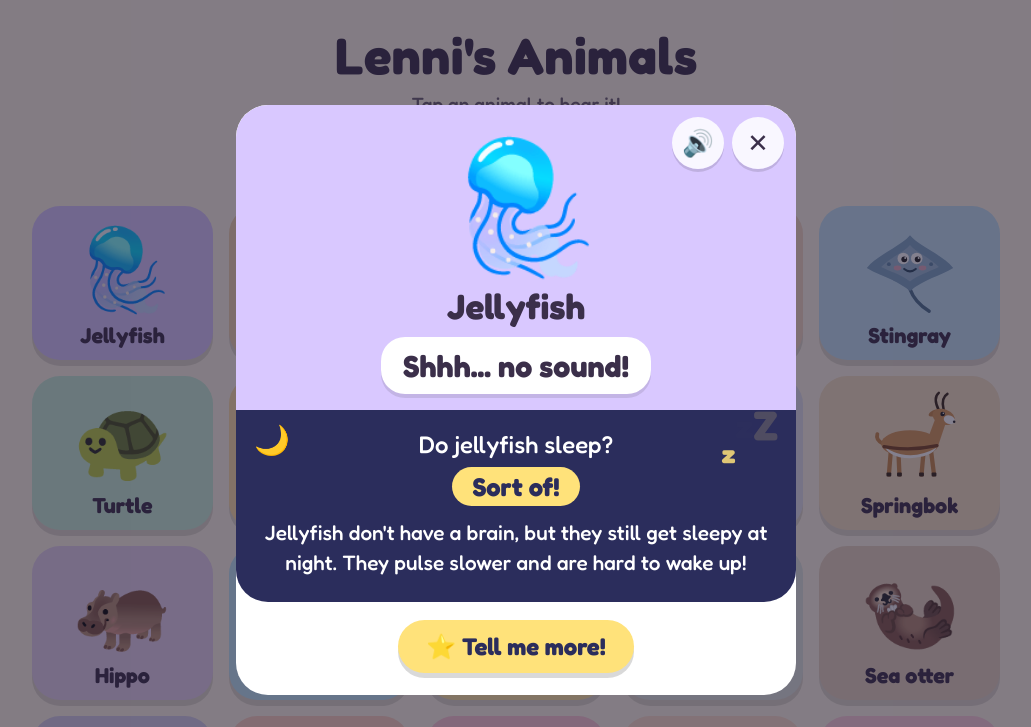
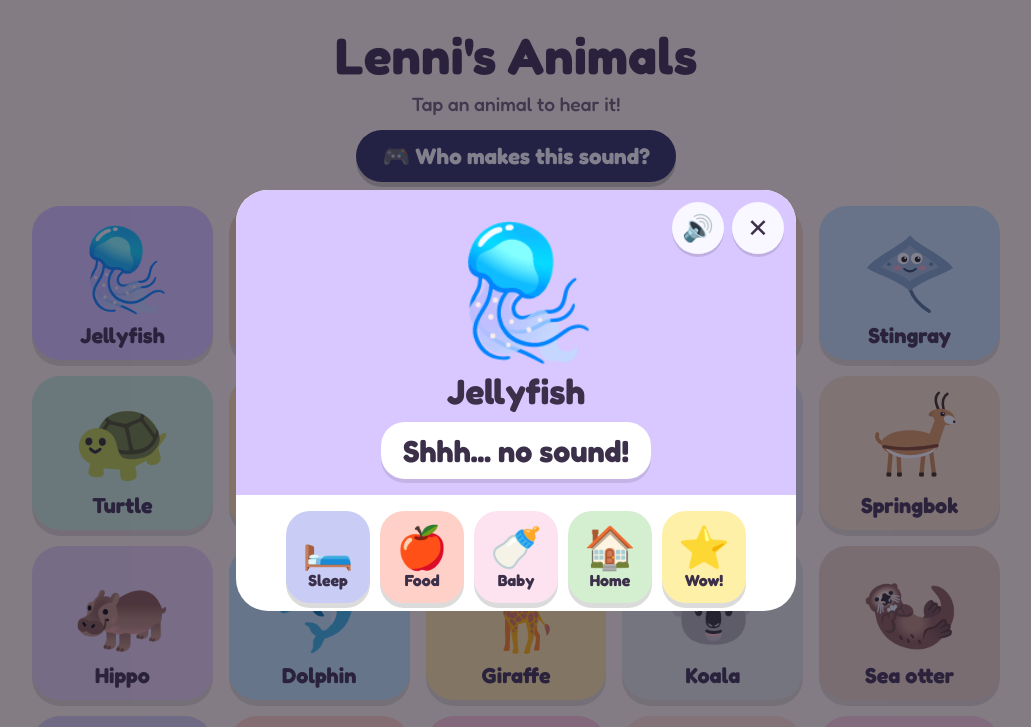
Before and after one commit to danielf-neara/lennis-animals, a plain HTML site: page index.html in a window 1280 px wide. Both pictures are taken after a click on the button "Jellyfish". Shown: the top 727 px of the page, without its empty margins (124-1155 px from the left). Drawn offline with Linux system fonts and the light colour scheme.

Commit message:
Card: fact buttons (sleep, food, baby, home, wow) appear after the animal sound
Each button shows and reads one fact. Sleep no longer auto-plays.
make-audio --more now makes one file per fact.

Co-Authored-By: Claude Opus 5.5 <noreply@anthropic.com>

```diff
--- a/animals.js
+++ b/animals.js
@@ -258,7 +258,7 @@ const ANIMALS = [
     answer: "Yes!", fact: "Echidnas sleep in a burrow or a hollow log. In cold places, they hibernate for weeks in winter!" },
 ];
 
-// Extra facts for the "Tell me more" part of each card. Full sentences, because the narrator reads them out.
+// Extra facts, one per button on each card. Full sentences, because the narrator reads them out.
 //   eats = food, baby = what the baby is called, home = where it lives, fun = one wow fact
 const MORE = {
   jellyfish: { eats: "Jellyfish eat tiny sea creatures called plankton.", baby: "Baby jellyfish start life as tiny blobs stuck to rocks, called polyps.", home: "Jellyfish live in oceans all over the world.", fun: "Jellyfish were around before the dinosaurs!" },
@@ -333,10 +333,8 @@ function narration(a) {
   return (a.silent ? a.say + " " : "") + `Do ${a.plural} sleep? ${a.answer} ${a.fact}`;
 }
 
-// The "Tell me more" narration: voice/<id>-more.mp3
-function moreNarration(a) {
-  return [a.eats, a.baby, a.home, a.fun].filter(Boolean).join(" ");
-}
+// Fact buttons other than sleep. Each is read out on its own: voice/<id>-<key>.mp3
+const FACT_KEYS = ["eats", "baby", "home", "fun"];
 
 // Sound game lines. "It's a koala!": voice/game-<id>.mp3. Shared prompts: voice/game-<key>.mp3
 const article = name => (/^[aeiou]/i.test(name) ? "an " : "a ") + name.toLowerCase();
@@ -347,4 +345,4 @@ const GAME_LINES = {
   done: "Wow, well done! You got them all!"
 };
 
-if (typeof module !== "undefined") module.exports = { ANIMALS, narration, moreNarration, gameNarration, GAME_LINES };
+if (typeof module !== "undefined") module.exports = { ANIMALS, narration, FACT_KEYS, gameNarration, GAME_LINES };
--- a/index.html
+++ b/index.html
@@ -84,11 +84,9 @@
   @keyframes boing { 0%{transform:scale(.3)} 60%{transform:scale(1.15)} 100%{transform:scale(1)} }
 
   .sleep {
-    background: var(--night); color: #fff; padding: 20px 22px 24px; border-radius: 0 0 32px 32px;
+    background: var(--night); color: #fff; padding: 20px 22px 24px;
     position: relative; overflow: hidden;
-    opacity: 0; transition: opacity .6s ease-out;
   }
-  .sleep.show { opacity: 1; }
   .sleep .q { font-size: 1.5rem; margin: 0 0 8px; }
   .sleep .a {
     display: inline-block; background: var(--star); color: var(--night); font-weight: 700;
@@ -108,23 +106,31 @@
     font-size: 1.6rem; cursor: pointer; box-shadow: 0 3px 0 rgba(0,0,0,.12); color: var(--ink);
   }
 
-  /* Tell me more */
-  .more { padding: 18px 18px 22px; }
-  .more-btn {
-    font: inherit; font-size: 1.5rem; font-weight: 700; border: none; cursor: pointer;
-    background: var(--star); color: var(--night); border-radius: 999px; padding: 12px 28px;
-    box-shadow: 0 5px 0 rgba(0,0,0,.15);
+  /* Fact buttons: appear after the animal sound */
+  .fact-btns {
+    display: flex; justify-content: center; gap: 10px; flex-wrap: wrap; padding: 16px 12px 8px;
+    opacity: 0; transform: translateY(12px); transition: opacity .4s, transform .4s; pointer-events: none;
   }
-  .more-btn:active { transform: scale(.95); }
-  .facts { display: none; text-align: left; margin: 0; padding: 0; list-style: none; }
-  .more.open .facts { display: grid; gap: 10px; }
-  .more.open .more-btn { display: none; }
-  .facts li {
-    display: flex; gap: 12px; align-items: center; border-radius: 20px; padding: 10px 14px;
-    font-size: 1.2rem; line-height: 1.35; animation: boing .5s ease-out both;
+  .fact-btns.show { opacity: 1; transform: none; pointer-events: auto; }
+  .fact-btn {
+    font: inherit; border: none; cursor: pointer; color: var(--ink);
+    width: 84px; height: 92px; border-radius: 24px; padding: 6px 0 4px;
+    display: flex; flex-direction: column; align-items: center; justify-content: center; gap: 2px;
+    box-shadow: 0 5px 0 rgba(0,0,0,.14); transition: transform .12s;
   }
-  .facts li:nth-child(2) { animation-delay: .1s } .facts li:nth-child(3) { animation-delay: .2s } .facts li:nth-child(4) { animation-delay: .3s }
-  .facts .ic { font-size: 2rem; flex: none; }
+  .fact-btn .ic { font-size: 2.6rem; line-height: 1; }
+  .fact-btn .lb { font-size: 1rem; font-weight: 700; }
+  .fact-btn:active { transform: scale(.92); }
+  .fact-btn.on { outline: 4px solid var(--ink); outline-offset: 2px; }
+  .fact-btns.show .fact-btn { animation: boing .5s ease-out both; }
+  .fact-btns.show .fact-btn:nth-child(2) { animation-delay: .08s } .fact-btns.show .fact-btn:nth-child(3) { animation-delay: .16s }
+  .fact-btns.show .fact-btn:nth-child(4) { animation-delay: .24s } .fact-btns.show .fact-btn:nth-child(5) { animation-delay: .32s }
+  .panel { margin: 8px 16px 18px; border-radius: 24px; min-height: 0; }
+  .panel:empty { display: none; }
+  .panel .plain { padding: 16px 20px; display: flex; gap: 14px; align-items: center; text-align: left; animation: boing .45s ease-out; }
+  .panel .plain .ic { font-size: 3rem; flex: none; }
+  .panel .plain p { margin: 0; font-size: 1.35rem; line-height: 1.4; }
+  .panel .sleep { border-radius: 24px; animation: boing .45s ease-out; }
 
   /* Sound game */
   .play-btn {
@@ -374,35 +380,51 @@ function stopAll() {
   if (synth) synth.cancel();
 }
 
+// Tapping an animal plays just its sound, then the fact buttons appear
 async function speakAnimal(a) {
   stopAll();
   const me = playId;
-  const stillMe = () => me === playId;
-  // 1. The animal's sound: real recording, otherwise the device voice says it
   if (hasSound.has(a.id)) await playFile(`sounds/${a.id}.mp3`);
-  else if (!a.silent || !hasVoice.has(a.id)) await say(a.say, { pitch: 1 + ((a.pitch ?? 1) - 1) * 0.3, rate: a.rate ?? 0.92 });
-  if (!stillMe()) return;
-  showSleep();
-  await wait(350);
-  if (!stillMe()) return;
-  // 2. The sleep fact: recorded narrator, otherwise the device voice
-  if (hasVoice.has(a.id)) { await playFile(`voice/${a.id}.mp3`); return; }
-  if (a.silent && hasSound.has(a.id)) await say(a.say);
-  if (!stillMe()) return;
-  await say(`Do ${a.plural} sleep? ${a.answer.replace("!", ".")} ${a.fact}`);
+  else await say(a.say, { pitch: 1 + ((a.pitch ?? 1) - 1) * 0.3, rate: a.rate ?? 0.92 });
+  if (me === playId) showFactBtns();
 }
 
-// Food, baby, home, wow fact
-const MORE_ROWS = [["eats", "🍽️"], ["baby", "🍼"], ["home", "🏠"], ["fun", "🤩"]];
-async function speakMore(a) {
-  stopAll();
-  if (hasVoice.has(`${a.id}-more`)) await playFile(`voice/${a.id}-more.mp3`);
-  else await say(moreNarration(a));
+// The fact buttons. Icons a 5 year old knows. voice file: sleep = voice/<id>.mp3, others = voice/<id>-<key>.mp3
+const FACTS = [
+  { key: "sleep", ic: "🛏️", label: "Sleep", bg: "#c9cdf5" },
+  { key: "eats",  ic: "🍎", label: "Food",  bg: "#ffd0c8" },
+  { key: "baby",  ic: "🍼", label: "Baby",  bg: "#fde2f0" },
+  { key: "home",  ic: "🏠", label: "Home",  bg: "#d4efd0" },
+  { key: "fun",   ic: "⭐", label: "Wow!",  bg: "#fff0a8" }
+];
+const MORE_ROWS = FACTS.filter(f => f.key !== "sleep").map(f => [f.key, f.ic]);
+
+function showFactBtns() {
+  const b = card.querySelector(".fact-btns");
+  if (b) b.classList.add("show");
 }
 
-function showSleep() {
-  const s = card.querySelector(".sleep");
-  if (s) s.classList.add("show");
+function showFact(a, f) {
+  stopAll();
+  card.querySelectorAll(".fact-btn").forEach(b => b.classList.toggle("on", b.dataset.key === f.key));
+  const panel = card.querySelector(".panel");
+  panel.innerHTML = f.key === "sleep" ? `
+    <div class="sleep">
+      <div class="moon">🌙</div>
+      <div class="zzz"><span>z</span><span>z</span><span>Z</span></div>
+      <p class="q">Do ${a.plural} sleep?</p>
+      <div class="a">${a.answer}</div>
+      <p class="fact">${a.fact}</p>
+    </div>` : `
+    <div class="plain" style="background:${f.bg}"><span class="ic">${f.ic}</span><p>${a[f.key]}</p></div>`;
+  panel.scrollIntoView({ behavior: "smooth", block: "nearest" });
+  if (f.key === "sleep") {
+    if (hasVoice.has(a.id)) playFile(`voice/${a.id}.mp3`);
+    else say(`Do ${a.plural} sleep? ${a.answer.replace("!", ".")} ${a.fact}`);
+  } else {
+    if (hasVoice.has(`${a.id}-${f.key}`)) playFile(`voice/${a.id}-${f.key}.mp3`);
+    else say(a[f.key]);
+  }
 }
 
 // ---- Grid ----
@@ -434,29 +456,20 @@ function openCard(a) {
       <h2>${a.name}</h2>
       <div class="bubble">${a.sound}</div>
     </div>
-    <div class="sleep">
-      <div class="moon">🌙</div>
-      <div class="zzz"><span>z</span><span>z</span><span>Z</span></div>
-      <p class="q">Do ${a.plural} sleep?</p>
-      <div class="a">${a.answer}</div>
-      <p class="fact">${a.fact}</p>
+    <div class="fact-btns">${FACTS.map(f => `
+      <button class="fact-btn" data-key="${f.key}" style="background:${f.bg}" aria-label="${f.label}">
+        <span class="ic">${f.ic}</span><span class="lb">${f.label}</span>
+      </button>`).join("")}
     </div>
-    <div class="more">
-      <button class="more-btn" id="moreBtn">⭐ Tell me more!</button>
-      <ul class="facts">
-        ${MORE_ROWS.map(([k, ic]) => `<li style="background:${a.colour}"><span class="ic">${ic}</span><span>${a[k]}</span></li>`).join("")}
-      </ul>
-    </div>`;
+    <div class="panel"></div>`;
   overlay.classList.add("open");
-  document.getElementById("moreBtn").onclick = e => {
+  card.querySelectorAll(".fact-btn").forEach(b => b.onclick = e => {
     e.stopPropagation();
-    card.querySelector(".more").classList.add("open");
-    card.querySelector(".facts").scrollIntoView({ behavior: "smooth", block: "nearest" });
-    speakMore(a);
-  };
+    showFact(a, FACTS.find(f => f.key === b.dataset.key));
+  });
   card.style.animation = "none"; void card.offsetWidth; card.style.animation = "";
   speakAnimal(a);
-  setTimeout(showSleep, 6000); // show the sleep part even if audio is slow or blocked
+  setTimeout(showFactBtns, 5000); // show the buttons even if audio is slow or blocked
   document.getElementById("again").onclick = e => { e.stopPropagation(); speakAnimal(a); };
   document.getElementById("close").onclick = e => { e.stopPropagation(); closeCard(); };
 }
@@ -584,7 +597,7 @@ book.innerHTML =
       <div class="bp">${pic(a)}</div>
       <h2>${a.name}</h2>
       <div class="bs">${a.sound}</div>
-      <p class="bq">Do ${a.plural} sleep? <b>${a.answer}</b></p>
+      <p class="bq">🛏️ Do ${a.plural} sleep? <b>${a.answer}</b></p>
       <p class="bf">${a.fact}</p>
       <ul class="bm">${MORE_ROWS.map(([k, ic]) => `<li>${ic} ${a[k]}</li>`).join("")}</ul>
     </section>`).join("");
```
Also changed, not shown: 2 other files.
